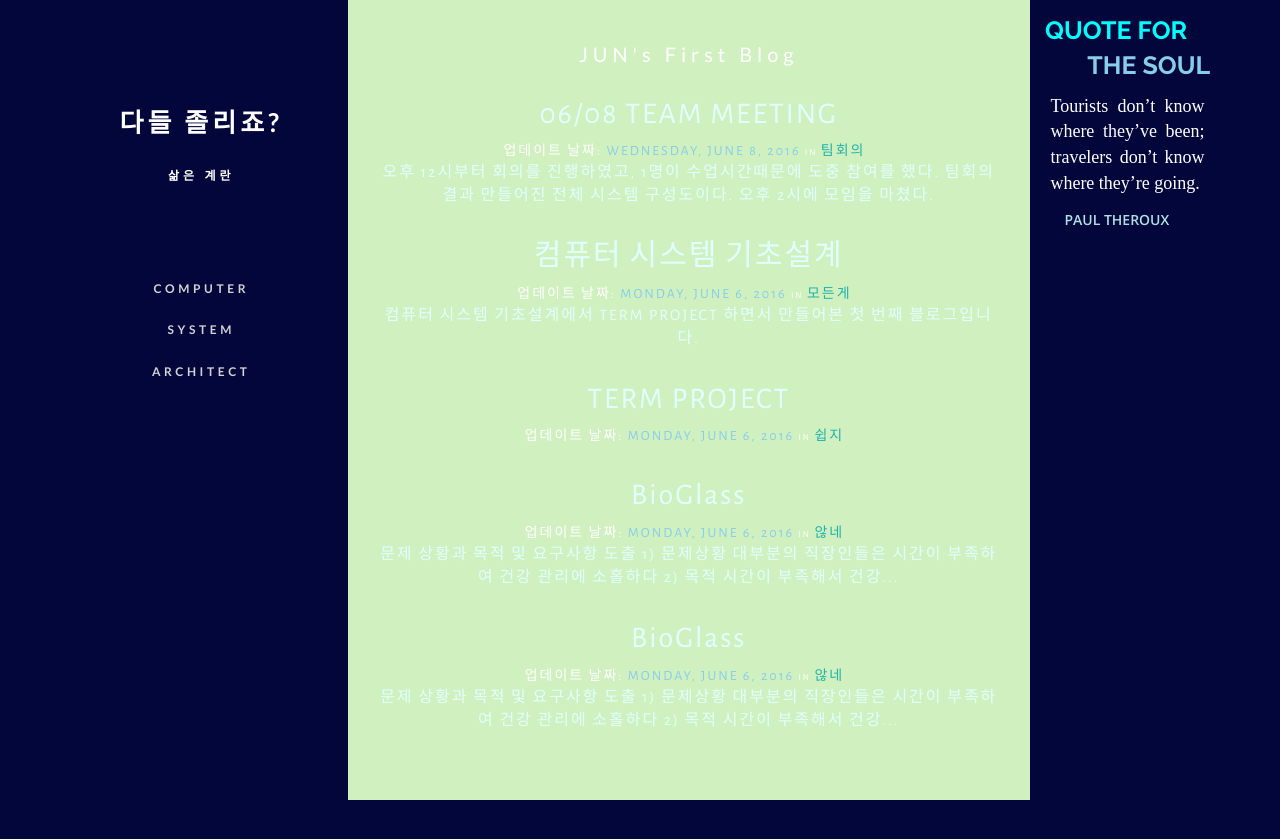
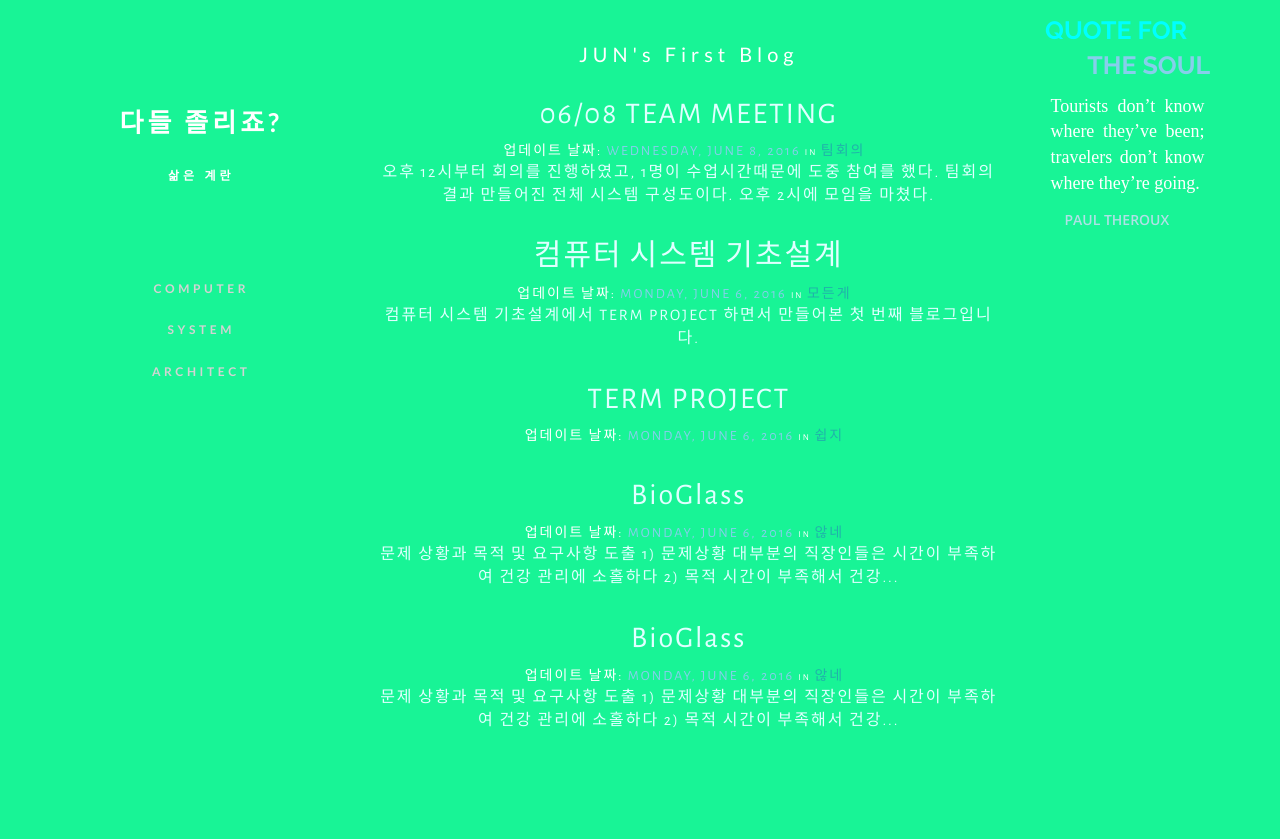
Before and after one commit to strawberryjamsea/trust1303.github.io-1, a Jekyll site: the page built from index.html, in a window 1280 px wide. Shown: the top 839 px of the page. Built offline with Jekyll 4.4.1, drawn with Linux system fonts in a browser that asks for light colours; nearby versions of some CDN libraries.

Commit message:
Update main.scss

```diff
--- a/css/main.scss
+++ b/css/main.scss
@@ -4,7 +4,7 @@
 @charset "utf-8";
 
 body{
-  background-color: #02063a !important;
+  background-color: #18f496 !important;
   color: white !important;
 }
 .post-content-main{
@@ -27,12 +27,12 @@ html, body {
 
 }
 #footer{
-  background-color: #FDO296;
+  background-color: #18f496;
 
 }
 .cont{
   min-height: 800px !important;
-background-color: #d0f0c0;
+background-color: #18f496;
 }
 
 .social{
```
